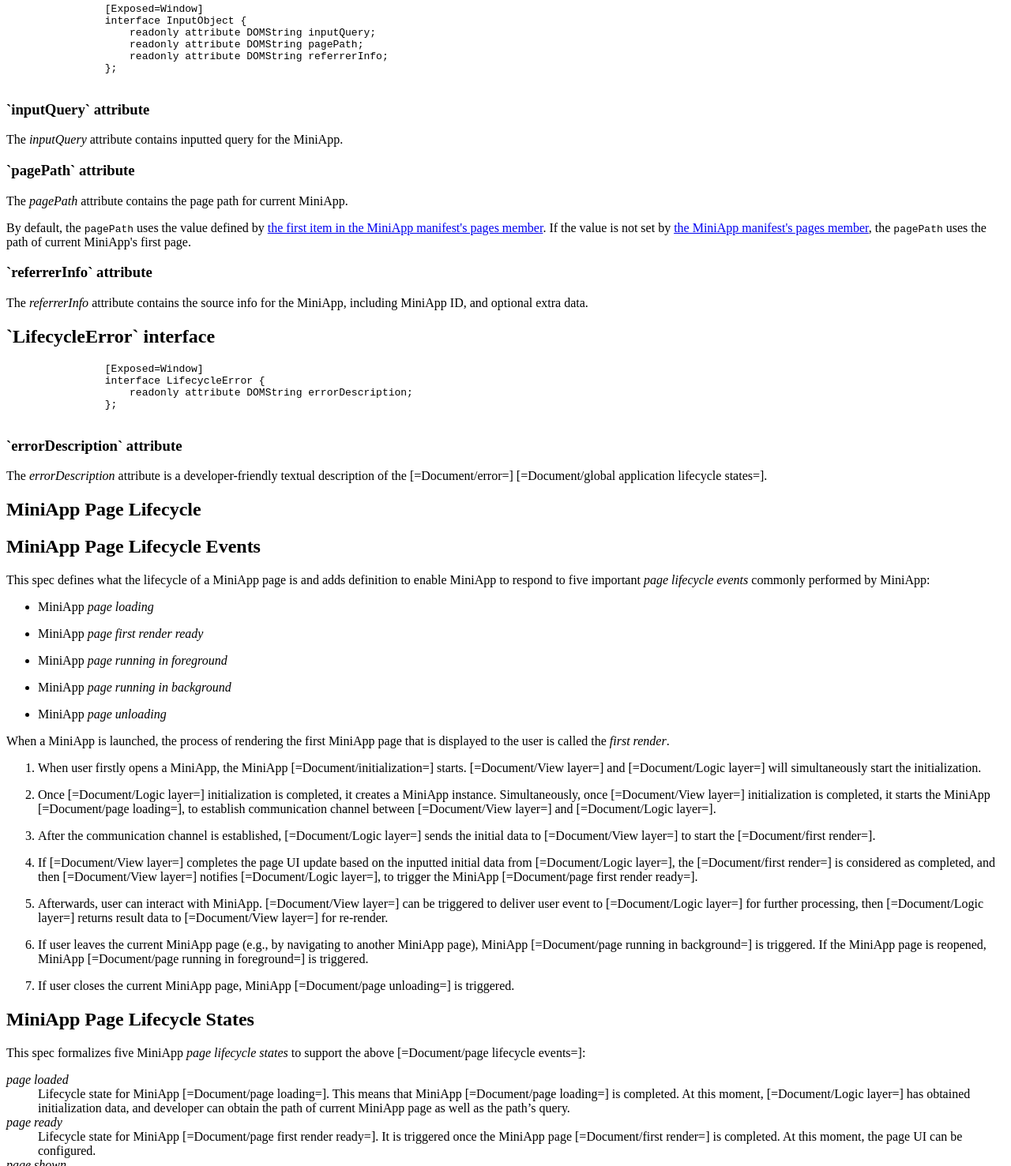
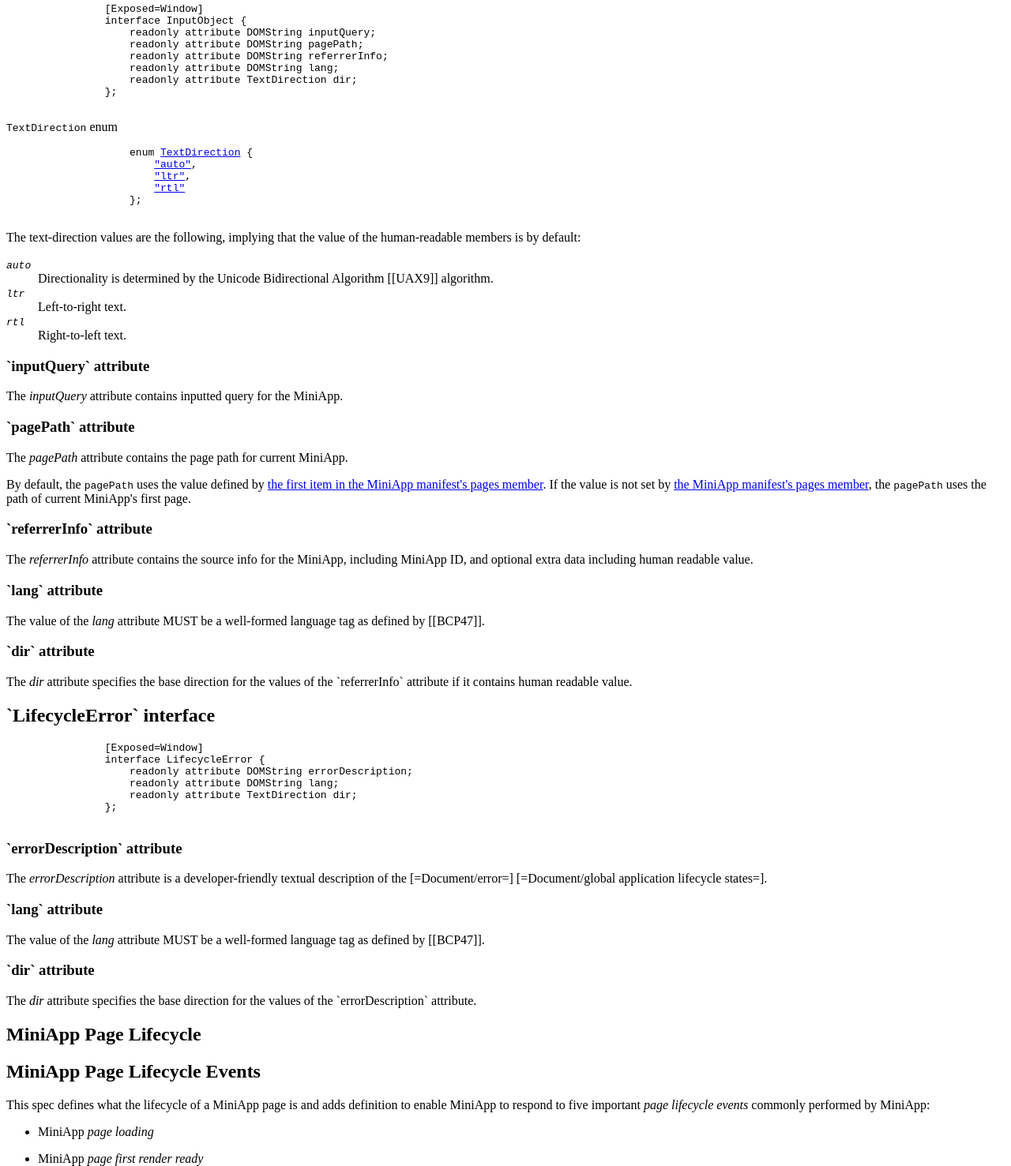
Before and after one commit to w3c/miniapp-lifecycle, a plain HTML site: page index.html in a window 1280 px wide. Shown: the part 2375-3852 px from the top of the page at 79% size. Drawn offline with Linux system fonts and the light colour scheme.

Commit message:
Update errorDescription and referrerInfo attribute (#29)

```diff
--- a/index.html
+++ b/index.html
@@ -304,8 +304,28 @@
                     readonly attribute DOMString inputQuery;
                     readonly attribute DOMString pagePath;
                     readonly attribute DOMString referrerInfo;
+                    readonly attribute DOMString lang;
+                    readonly attribute TextDirection dir;
                 };
             </pre>
+
+            <code>TextDirection</code></dfn> enum</p>
+                <pre class="def idl">
+                    <span class="idlEnum" id="idl-def-textdirection" data-idl="" data-title="TextDirection">enum <span class="idlEnumID"><a data-lt="TextDirection" href="#textdirection" class="internalDFN" data-link-type="dfn" data-for=""><code>TextDirection</code></a></span> {
+                        <a href="#textdirection-auto" class="idlEnumItem">"auto"</a>,
+                        <a href="#textdirection-ltr" class="idlEnumItem">"ltr"</a>,
+                        <a href="#textdirection-rtl" class="idlEnumItem">"rtl"</a>
+                    };</span>
+                </pre>
+
+                <p>The text-direction values are the following, implying that the value of the human-readable members is by default:</p>
+                <dl><dt><dfn data-dfn-for="textdirection" data-dfn-type="dfn" id="textdirection-auto" data-idl="" data-title="auto" class="lint-ignore">
+	            <code>auto</code></dfn></dt><dd> Directionality is determined by the Unicode Bidirectional Algorithm [[UAX9]] algorithm.</dd>
+                <dt><dfn data-dfn-for="textdirection" data-dfn-type="dfn" id="textdirection-ltr" data-idl="" data-title="ltr" class="lint-ignore">
+	            <code>ltr</code></dfn></dt><dd>Left-to-right text.</dd>
+                <dt><dfn data-dfn-for="textdirection" data-dfn-type="dfn" id="textdirection-rtl" data-idl="" data-title="rtl" class="lint-ignore">
+	            <code>rtl</code></dfn></dt><dd>Right-to-left text.</dd></dl>
+
             <section>
                 <h3>
                     `inputQuery` attribute
@@ -335,9 +355,28 @@
                     `referrerInfo` attribute
                 </h3>
                 <p>
-                    The <dfn>referrerInfo</dfn> attribute contains the source info for the MiniApp, including MiniApp ID, and optional extra data.
+                    The <dfn>referrerInfo</dfn> attribute contains the source info for the MiniApp, including MiniApp ID, and optional extra data including human readable value.
                 </p>
             </section>
+
+            <section>
+                <h3>
+                    `lang` attribute
+                </h3>
+                <p>
+		    The value of the <dfn>lang</dfn> attribute MUST be a well-formed language tag as defined by [[BCP47]].
+                </p>
+            </section>
+
+            <section>
+                <h3>
+                    `dir` attribute
+                </h3>
+                <p>
+                    The <dfn>dir</dfn> attribute specifies the base direction for the values of the `referrerInfo` attribute if it contains human readable value.
+                </p>
+
+	        </section>
 
         </section>
 
@@ -349,6 +388,8 @@
                 [Exposed=Window]
                 interface LifecycleError {
                     readonly attribute DOMString errorDescription;
+                    readonly attribute DOMString lang;
+                    readonly attribute TextDirection dir;
                 };
             </pre>
 
@@ -360,6 +401,25 @@
                     The <dfn>errorDescription</dfn> attribute is a developer-friendly textual description of the [=Document/error=] [=Document/global application lifecycle states=].
                 </p>
             </section>
+
+            <section>
+                <h3>
+                    `lang` attribute
+                </h3>
+                <p>
+		    The value of the <dfn>lang</dfn> attribute MUST be a well-formed language tag as defined by [[BCP47]].
+                </p>
+            </section>
+
+            <section>
+                <h3>
+                    `dir` attribute
+                </h3>
+                <p>
+                    The <dfn>dir</dfn> attribute specifies the base direction for the values of the `errorDescription` attribute.
+                </p>
+
+	        </section>
 
        </section>
 
```
